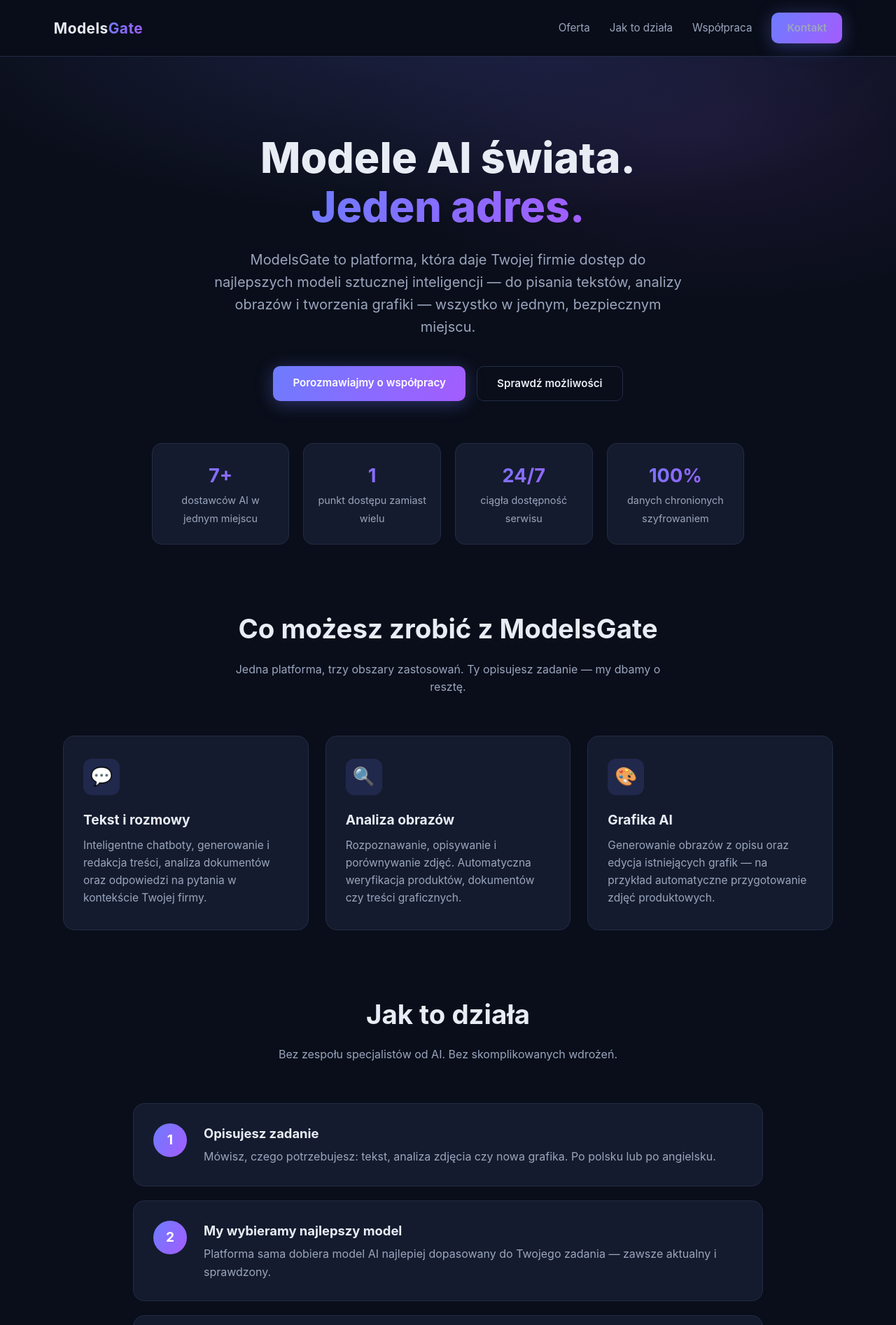
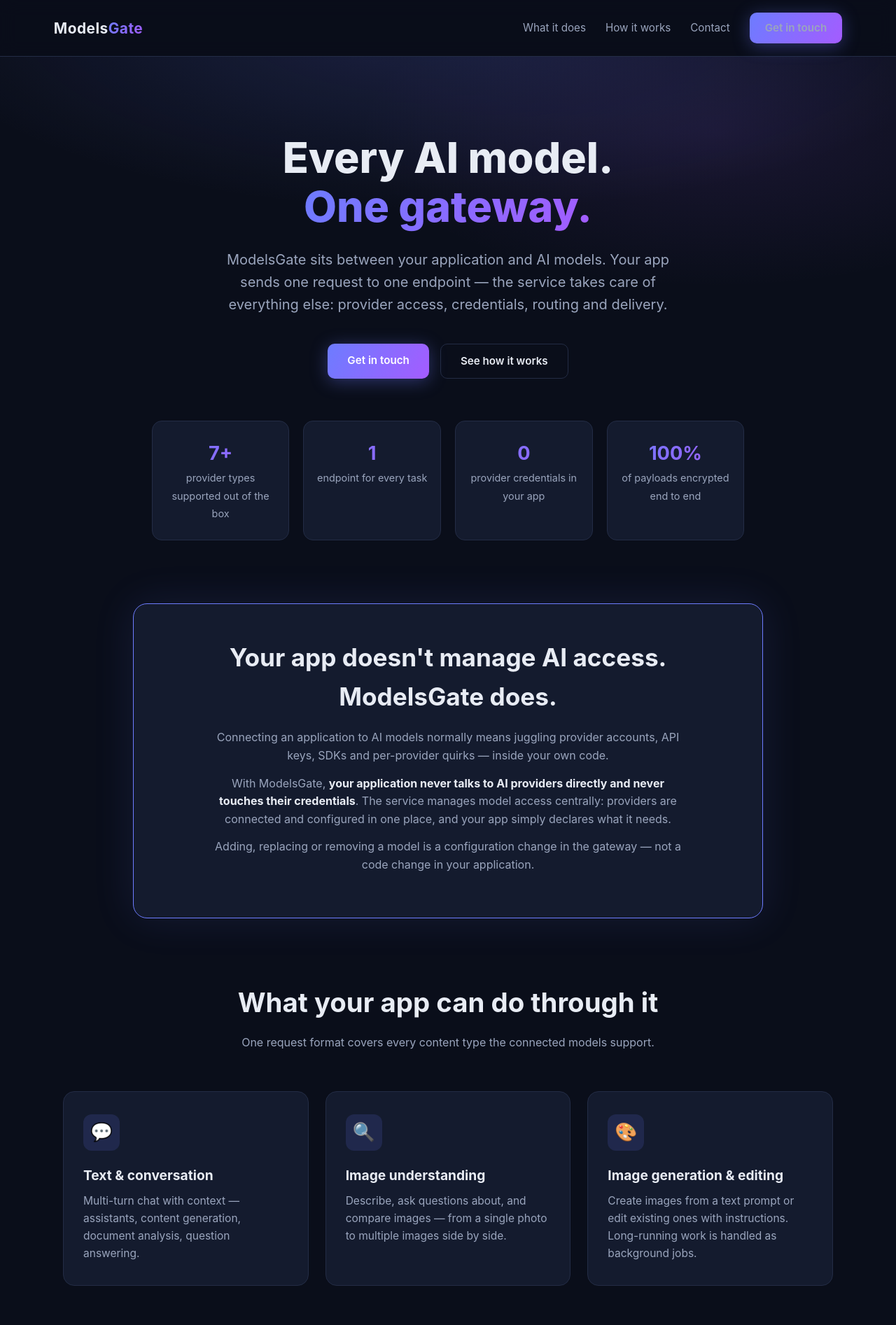
Before and after one commit to tomaszkuehn/modelsgate, a FastAPI app: page / in a window 1280 px wide. Shown: the top 1893 px of the page at 70% size. Run offline with FastAPI, Linux system fonts and the light colour scheme.

Commit message:
Rewrite landing page in English; focus on centralized model-access management

```diff
--- a/app/web/templates/landing.html
+++ b/app/web/templates/landing.html
@@ -1,10 +1,10 @@
 <!DOCTYPE html>
-<html lang="pl">
+<html lang="en">
 <head>
 <meta charset="UTF-8">
 <meta name="viewport" content="width=device-width, initial-scale=1.0">
-<title>ModelsGate — Sztuczna inteligencja dla Twojego biznesu</title>
-<meta name="description" content="ModelsGate łączy najlepsze modele AI świata w jednym miejscu: teksty, analiza obrazów, generowanie grafiki. Bezpiecznie, prosto, bez komplikacji.">
+<title>ModelsGate — One gateway for every AI model</title>
+<meta name="description" content="ModelsGate is a gateway between your application and AI models. Your app sends one request — the service manages provider access, credentials and delivery.">
 <style>
   :root {
     --bg: #0a0e1a;
@@ -141,6 +141,20 @@
   .card h3 { font-size: 1.2rem; margin-bottom: 10px; }
   .card p { color: var(--text-dim); font-size: 0.97rem; }
 
+  .keypoint {
+    max-width: 900px;
+    margin: 0 auto;
+    text-align: center;
+    background: var(--card);
+    border: 1px solid var(--accent);
+    border-radius: 20px;
+    padding: 48px 40px;
+    box-shadow: 0 0 60px rgba(109, 124, 255, 0.12);
+  }
+  .keypoint h2 { font-size: clamp(1.6rem, 3.5vw, 2.2rem); margin-bottom: 18px; }
+  .keypoint p { color: var(--text-dim); max-width: 680px; margin: 0 auto 14px; }
+  .keypoint strong { color: var(--text); }
+
   .steps { counter-reset: step; max-width: 900px; margin: 0 auto; }
   .step {
     display: flex; gap: 24px; align-items: flex-start;
@@ -216,75 +230,84 @@
 <nav class="nav">
   <div class="logo">Models<span>Gate</span></div>
   <div class="nav-links">
-    <a href="#oferta">Oferta</a>
-    <a href="#jak-to-dziala">Jak to działa</a>
-    <a href="#wspolpraca">Współpraca</a>
-    <a href="#wspolpraca" class="btn btn-primary" style="padding:10px 22px;">Kontakt</a>
+    <a href="#what">What it does</a>
+    <a href="#how">How it works</a>
+    <a href="#contact">Contact</a>
+    <a href="#contact" class="btn btn-primary" style="padding:10px 22px;">Get in touch</a>
   </div>
 </nav>
 
 <header class="hero">
-  <h1>Modele AI świata.<br><span>Jeden adres.</span></h1>
-  <p>ModelsGate to platforma, która daje Twojej firmie dostęp do najlepszych modeli sztucznej inteligencji — do pisania tekstów, analizy obrazów i tworzenia grafiki — wszystko w jednym, bezpiecznym miejscu.</p>
+  <h1>Every AI model.<br><span>One gateway.</span></h1>
+  <p>ModelsGate sits between your application and AI models. Your app sends one request to one endpoint — the service takes care of everything else: provider access, credentials, routing and delivery.</p>
   <div class="hero-actions">
-    <a href="#wspolpraca" class="btn btn-primary">Porozmawiajmy o współpracy</a>
-    <a href="#oferta" class="btn btn-ghost">Sprawdź możliwości</a>
+    <a href="#contact" class="btn btn-primary">Get in touch</a>
+    <a href="#how" class="btn btn-ghost">See how it works</a>
   </div>
 </header>
 
 <div class="stats">
-  <div class="stat"><b>7+</b><small>dostawców AI w jednym miejscu</small></div>
-  <div class="stat"><b>1</b><small>punkt dostępu zamiast wielu</small></div>
-  <div class="stat"><b>24/7</b><small>ciągła dostępność serwisu</small></div>
-  <div class="stat"><b>100%</b><small>danych chronionych szyfrowaniem</small></div>
+  <div class="stat"><b>7+</b><small>provider types supported out of the box</small></div>
+  <div class="stat"><b>1</b><small>endpoint for every task</small></div>
+  <div class="stat"><b>0</b><small>provider credentials in your app</small></div>
+  <div class="stat"><b>100%</b><small>of payloads encrypted end to end</small></div>
 </div>
 
-<section id="oferta">
+<section id="keypoint" style="padding-bottom: 0;">
+  <div class="keypoint">
+    <h2>Your app doesn't manage AI access. ModelsGate does.</h2>
+    <p>Connecting an application to AI models normally means juggling provider accounts, API keys, SDKs and per-provider quirks — inside your own code.</p>
+    <p>With ModelsGate, <strong>your application never talks to AI providers directly and never touches their credentials</strong>. The service manages model access centrally: providers are connected and configured in one place, and your app simply declares what it needs.</p>
+    <p>Adding, replacing or removing a model is a configuration change in the gateway — not a code change in your application.</p>
+  </div>
+</section>
+
+<section id="what">
   <div class="section-title">
-    <h2>Co możesz zrobić z ModelsGate</h2>
-    <p>Jedna platforma, trzy obszary zastosowań. Ty opisujesz zadanie — my dbamy o resztę.</p>
+    <h2>What your app can do through it</h2>
+    <p>One request format covers every content type the connected models support.</p>
   </div>
   <div class="grid grid-3">
     <div class="card">
       <div class="icon">💬</div>
-      <h3>Tekst i rozmowy</h3>
-      <p>Inteligentne chatboty, generowanie i redakcja treści, analiza dokumentów oraz odpowiedzi na pytania w kontekście Twojej firmy.</p>
+      <h3>Text & conversation</h3>
+      <p>Multi-turn chat with context — assistants, content generation, document analysis, question answering.</p>
     </div>
     <div class="card">
       <div class="icon">🔍</div>
-      <h3>Analiza obrazów</h3>
-      <p>Rozpoznawanie, opisywanie i porównywanie zdjęć. Automatyczna weryfikacja produktów, dokumentów czy treści graficznych.</p>
+      <h3>Image understanding</h3>
+      <p>Describe, ask questions about, and compare images — from a single photo to multiple images side by side.</p>
     </div>
     <div class="card">
       <div class="icon">🎨</div>
-      <h3>Grafika AI</h3>
-      <p>Generowanie obrazów z opisu oraz edycja istniejących grafik — na przykład automatyczne przygotowanie zdjęć produktowych.</p>
+      <h3>Image generation & editing</h3>
+      <p>Create images from a text prompt or edit existing ones with instructions. Long-running work is handled as background jobs.</p>
     </div>
   </div>
 </section>
 
-<section id="jak-to-dziala" style="padding-top: 0;">
+<section id="how" style="padding-top: 0;">
   <div class="section-title">
-    <h2>Jak to działa</h2>
-    <p>Bez zespołu specjalistów od AI. Bez skomplikowanych wdrożeń.</p>
+    <h2>How it works</h2>
+    <p>Three steps. Only the first one is yours — and it happens in the gateway, not in your code.</p>
   </div>
   <div class="steps">
     <div class="step">
       <div>
-        <h3>Opisujesz zadanie</h3>
-        <p>Mówisz, czego potrzebujesz: tekst, analiza zdjęcia czy nowa grafika. Po polsku lub po angielsku.</p>
+        <h3>You configure the models</h3>
+        <p>Connect the providers you want and add the models you intend to use. You decide what each model can do, which tasks it serves, and in what order it should be tried.</p>
       </div>
     </div>
     <div class="step">
       <div>
-        <h3>My wybieramy najlepszy model</h3>
-        <p>Platforma sama dobiera model AI najlepiej dopasowany do Twojego zadania — zawsze aktualny i sprawdzony.</p>
+        <h3>Your app declares a task</h3>
+        <p>The application sends a single request to a single endpoint, stating the task type and its content — no provider SDKs, no API keys, no per-provider code paths.</p>
       </div>
     </div>
     <div class="step">
       <div>
-        <h3>Otrzymujesz gotowy wynik</h3>
-        <p>Wynik trafia tam, gdzie potrzebujesz. Wszystko rozliczane przejrzyście, z pełnym wglądem w wykorzystanie.</p>
+        <h3>The gateway does the rest</h3>
+        <p>ModelsGate routes the request to one of the models you configured, handles fallbacks, returns the result, and logs every request with full usage statistics.</p>
       </div>
     </div>
   </div>
@@ -292,42 +315,41 @@
 
 <section style="padding-top: 0;">
   <div class="section-title">
-    <h2>Dlaczego ModelsGate</h2>
-    <p>Świat AI zmienia się co miesiąc. My sprawiamy, że te zmiany działają na Twoją korzyść.</p>
+    <h2>Why ModelsGate</h2>
+    <p>Everything that normally clutters your application lives in the gateway instead.</p>
   </div>
   <div class="grid grid-2">
     <div class="card">
-      <h3>Jeden partner zamiast dziesięciu</h3>
-      <p>Nie musisz zawierać umów z każdym dostawcą modeli AI osobno. ModelsGate to jedno miejsce, jedna współpraca, jedna faktura.</p>
+      <h3>Credentials stay out of your app</h3>
+      <p>Provider API keys live in the gateway. Your application holds exactly one identity — its own client ID.</p>
     </div>
     <div class="card">
-      <h3>Bezpieczeństwo na pierwszym miejscu</h3>
-      <p>Wszystkie dane przesyłane przez platformę są chronione zaawansowanym szyfrowaniem — od momentu wysłania aż po otrzymanie wyniku.</p>
+      <h3>Models are configuration, not code</h3>
+      <p>What is available and what handles which task depends entirely on your configuration. Swap models or providers without touching the application.</p>
     </div>
     <div class="card">
-      <h3>Zawsze aktualne modele</h3>
-      <p>Gdy na rynku pojawia się nowy, lepszy model AI — korzystasz z niego automatycznie. Bez zmian po Twojej stronie.</p>
+      <h3>Encrypted payloads</h3>
+      <p>Every request and response is encrypted end to end — the content stays protected, regardless of the network in between.</p>
     </div>
     <div class="card">
-      <h3>Pełna kontrola i przejrzystość</h3>
-      <p>Wiesz dokładnie, jakie zadania były wykonywane i ile kosztowały. Rzetelne statystyki i limity dopasowane do Twoich potrzeb.</p>
+      <h3>Full visibility</h3>
+      <p>Usage tracking, request traces, per-client and per-group rules, limits and policies — all built in and manageable from an admin panel.</p>
     </div>
   </div>
 </section>
 
-<section id="wspolpraca" class="cooperate">
+<section id="contact" class="cooperate">
   <div class="coop-box">
-    <h2>Zapraszamy do współpracy</h2>
-    <p>Szukasz sposobu na wdrożenie sztucznej inteligencji w swojej firmie? Budujesz produkt, który potrzebuje AI? Prowadzisz agencję i chcesz rozszerzyć ofertę?</p>
-    <p>Zaproponujemy model dopasowany do Twoich potrzeb — od prostego pilotażu po pełną, długofalową integrację.</p>
-    <p><strong>Pierwsza rozmowa jest zawsze bezpłatna.</strong></p>
+    <h2>Get in touch</h2>
+    <p>Building an application that needs AI behind it? Curious whether ModelsGate fits your setup, or how an integration would look in practice?</p>
+    <p>Write to us — we're happy to walk you through the gateway and answer any questions.</p>
     <a class="coop-mail" href="mailto:kontakt@modelsgate.eu">kontakt@modelsgate.eu</a>
   </div>
 </section>
 
 <footer>
   <div class="logo">Models<span>Gate</span></div>
-  <p>© 2026 ModelsGate · modelsgate.eu — Sztuczna inteligencja w zasięgu Twojej firmy</p>
+  <p>© 2026 ModelsGate · modelsgate.eu — One gateway for every AI model</p>
 </footer>
 
 </body>
```
